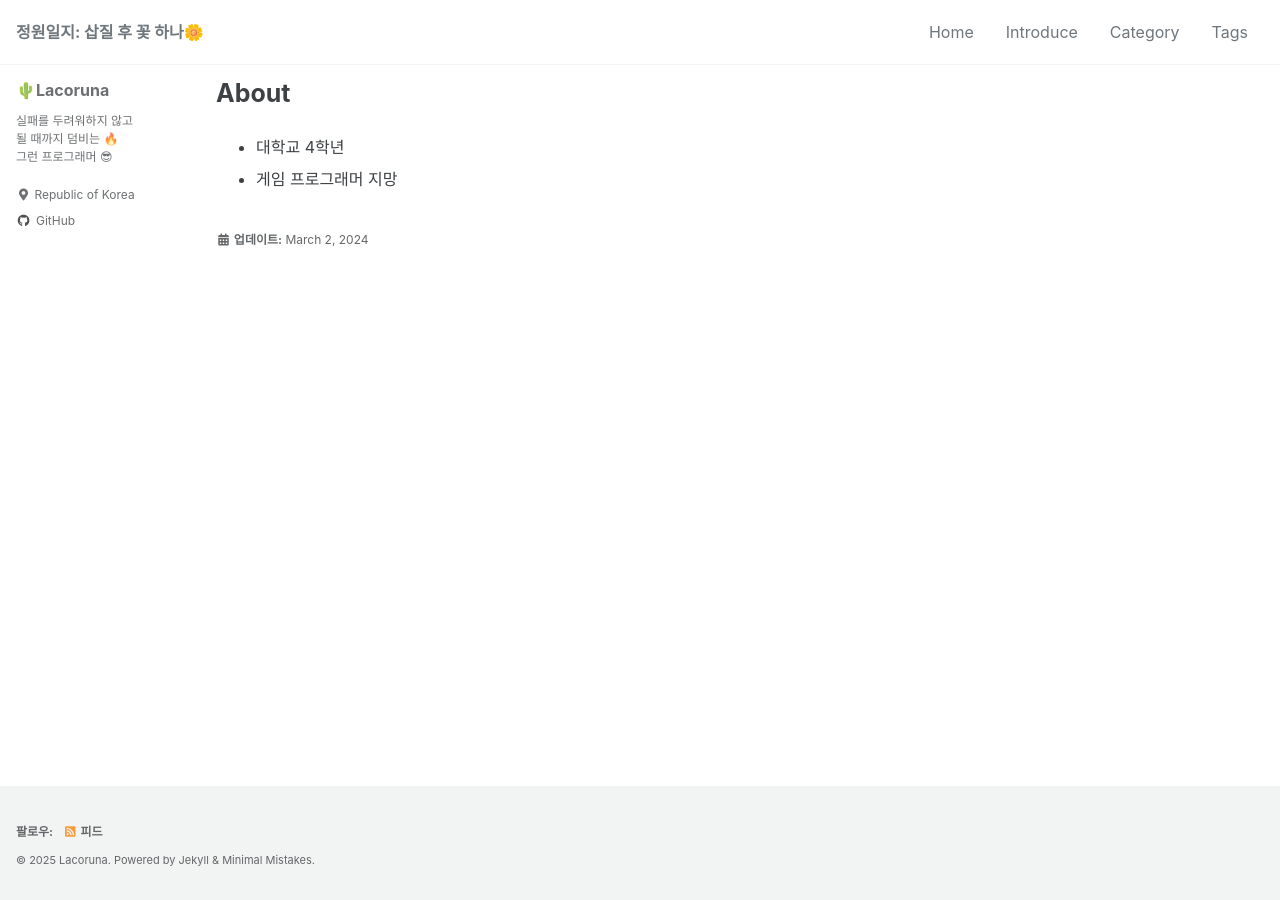
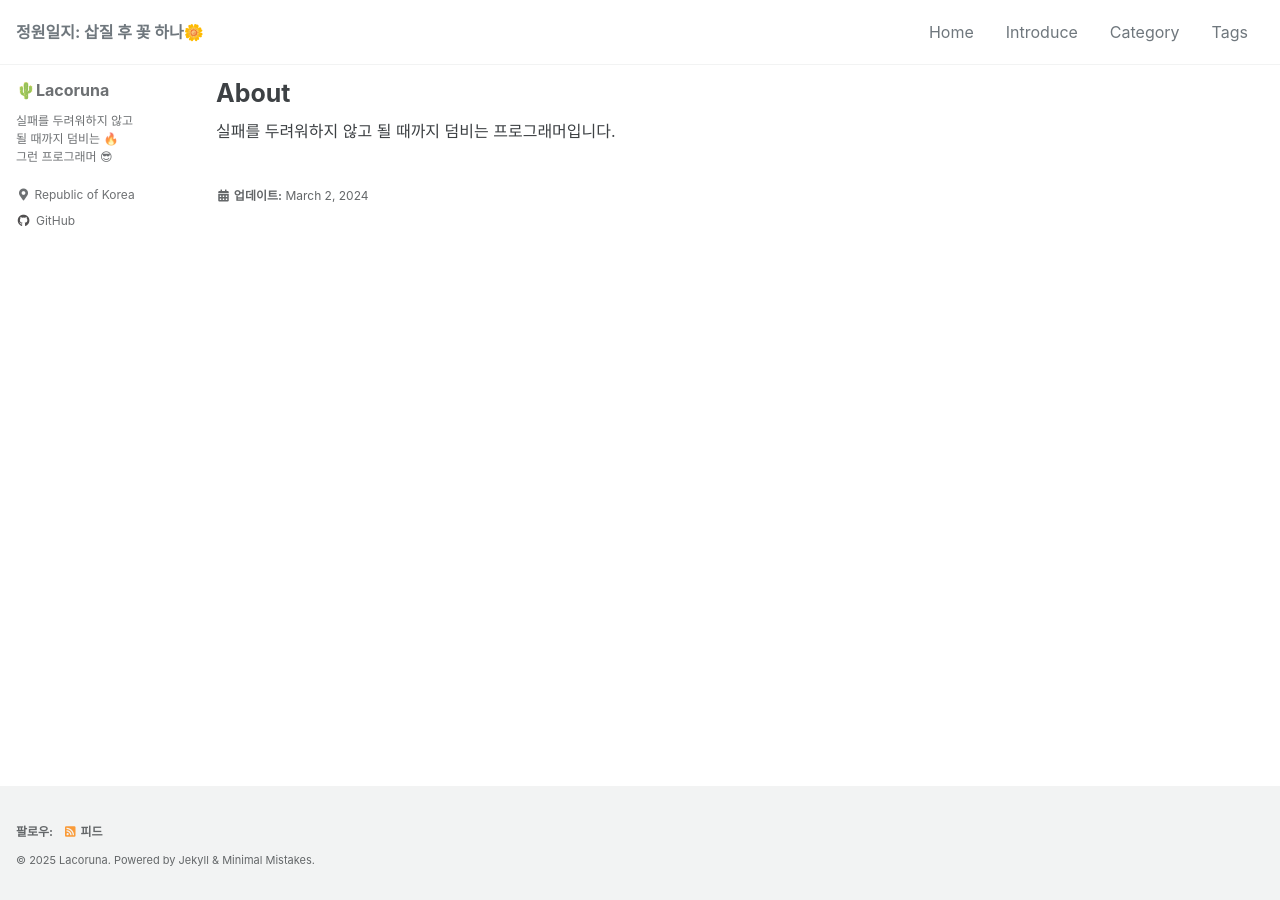
Before and after one commit to La-Coruna/La-Coruna.github.io, a Jekyll site: the page built from _pages/about.md, in a window 1280 px wide. Built offline with Jekyll 4.4.1, drawn with Linux system fonts in a browser that asks for light colours; cached includes are drawn as plain includes.

Commit message:
[Blog Management] about 수정

```diff
--- a/_pages/about.md
+++ b/_pages/about.md
@@ -5,6 +5,4 @@ excerpt: "Minimal Mistakes is a flexible two-column Jekyll theme."
 last_modified_at: 2024-03-02T18:10:00-40:00
 toc: false
 ---
-
-- 대학교 4학년
-- 게임 프로그래머 지망
+실패를 두려워하지 않고 될 때까지 덤비는 프로그래머입니다.
```
